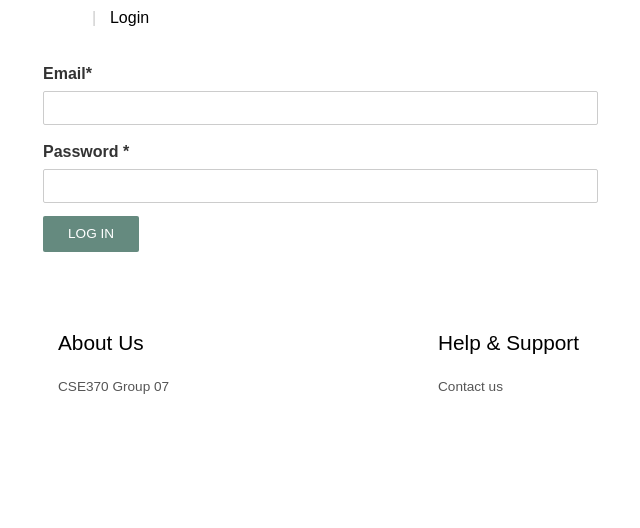
After one commit to PriomDeb/Matrimony_Project_Group07_CSE370, a PHP site: page /login_page.php in a window 1280 px wide. The commit adds this page. Shown: the part 328-856 px from the top of the page, without its empty margins (27-667 px from the left). Run offline with PHP 8.4, Linux system fonts and the light colour scheme; some web fonts are replaced.

Commit message:
Login implemented

```diff
--- a/includes/connect_database.php
+++ b/includes/connect_database.php
@@ -3,10 +3,10 @@
 $host="localhost";
 $username="root";
 $password="";
-$db_name="matrimony_project_db";
+$database_name="matrimony_project_db";
 
-$conn=mysqli_connect("$host", "$username", "$password");
+$connect=mysqli_connect("$host", "$username", "$password");
 
-mysqli_select_db($conn,"$db_name");
+mysqli_select_db($connect,"$database_name");
 
 ?>
--- a/index.php
+++ b/index.php
@@ -68,7 +68,7 @@ $(document).ready(function(){
     <div class="banner_info">
       <h3>Matrimony 24/7</h3>
       <a href="sign_up.php" class="hvr-shutter-out-horizontal">Sign Up</a>
-	  <a href="login.php" class="hvr-shutter-out-horizontal">Login</a>
+	  <a href="login_page.php" class="hvr-shutter-out-horizontal">Login</a>
 	  <a href="login.php" class="hvr-shutter-out-horizontal">Admin Login</a>
     </div>
   </div>
--- /dev/null
+++ b/login_page.php
@@ -0,0 +1,82 @@
+<?php
+include("core_methods.php");
+?>
+
+<!DOCTYPE HTML>
+<html>
+<head>
+<title>User Login</title>
+<link href="css/bootstrap-3.1.1.min.css" rel='stylesheet' type='text/css' />
+
+<!-- Custom Theme files -->
+<link href="css/style.css" rel='stylesheet' type='text/css' />
+<link href="css/login_page.css" rel='stylesheet' type='text/css' />
+
+<!--font-Awesome-->
+<link href="css/font-awesome.css" rel="stylesheet">
+<!--font-Awesome-->
+</head>
+
+
+
+
+
+<body>
+
+<?php
+include("includes/nav_bar.php");
+?>
+
+
+
+<div class="grid_3">
+  <div class="container">
+   <div class="breadcrumb1">
+     <ul>
+        <a href="index.php"><i class="fa fa-home home_1"></i></a>
+        <span class="divider">&nbsp;|&nbsp;</span>
+        <li class="current-page">Login</li>
+
+     </ul>
+   </div>
+
+
+   <div class="services">
+   	  <div class="col-sm-6 login_left">
+
+	  <!-- Edited  -->
+	   <form action="login.php" method="POST">
+
+  	    <div class="form-item form-type-textfield form-item-name">
+	      <label for="edit-name">Email<span class="form-required" title="This field is required." required>*</span></label>
+	      <input type="text" id="edit-name" name="email" value="" size="60" maxlength="60" class="form-text required" required>
+	    </div>
+
+
+	    <div class="form-item form-type-password form-item-pass">
+	      <label for="edit-pass">Password <span class="form-required" title="This field is required." required>*</span></label>
+	      <input type="password" id="edit-pass" name="password" size="60" maxlength="128" class="form-text required" required>
+	    </div>
+
+
+	    <div class="form-actions">
+
+			<!-- Edited -->
+	    	<input type="submit" id="edit-submit" name="login" value="Log in" class="btn_1 submit" method="POST">
+
+	    </div>
+	   </form>
+	  </div>
+
+	  <div class="clearfix"> </div>
+   </div>
+  </div>
+</div>
+
+
+<?php
+include("footer.php");
+?>
+
+</body>
+</html>
```
Also changed, not shown: login.php (added, +24 -0 lines).
